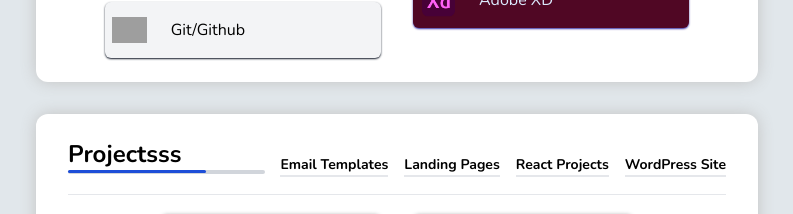
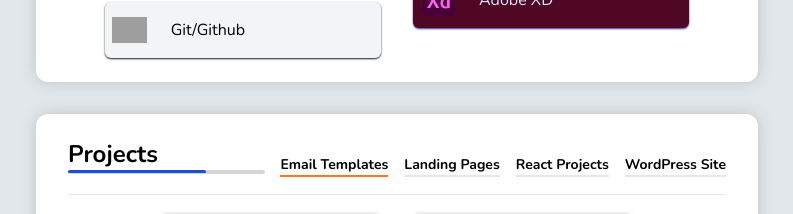
Before and after one commit to arsadssss/Arsad-Portfolio, a React (Create React App) app: page / in a window 1280 px wide. Shown: the part 2160-2374 px from the top of the page, without its empty margins (378-1171 px from the left). Built offline with nearby package versions, Linux system fonts and the light colour scheme; grey boxes are pictures that could not be loaded.

Commit message:
Small Update

```diff
--- a/src/Components/Projects.jsx
+++ b/src/Components/Projects.jsx
@@ -18,7 +18,7 @@ const Projects = () => {
 
     const NavItems = ProjectsData.map((v,i)=>{
         return(
-            <li key={v.id} className={`border-b-2 text-sm cursor-pointer text-black font-semibold hover:border-[#ff7322] ${ proVal === v.val ? 'border-[#ff7322]' : 'border-b-gray-200'}`} onClick={()=>getLandingPro(v.val)}>{v.name}</li>
+            <li key={v.id} className={`border-b-2 text-sm cursor-pointer text-black font-semibold hover:border-[#ff7322] ${ proVal === v.val ? 'border-[#ff7322]' : (proVal == '' ? (v.val === 'EmailTemplate' ? 'border-[#ff7322]' : '') : 'border-b-gray-200')}`} onClick={()=>getLandingPro(v.val)}>{v.name}</li>
         );
     });
 
@@ -41,7 +41,7 @@ const Projects = () => {
     <div className={`w-full h-auto  px-8 py-6 bg-white mb-8 rounded-xl ${cs.crdShadow}`}>
         <div className='w-full h-auto flex justify-between items-center flex-wrap'>
             <div className='basis-[30%]'>
-               <h2 className="text-black md:text-2xl text-lg font-bold">Projectsss</h2>
+               <h2 className="text-black md:text-2xl text-lg font-bold">Projects</h2>
                <div className="h-1 w-full bg-gray-300 flex justify-start rounded-md mb-5">
                    <div className={`h-[3px] bg-blue-700 flex justify-center items-center rounded-md mb-5 ${cs.devider}`} ></div>
                </div>
```
